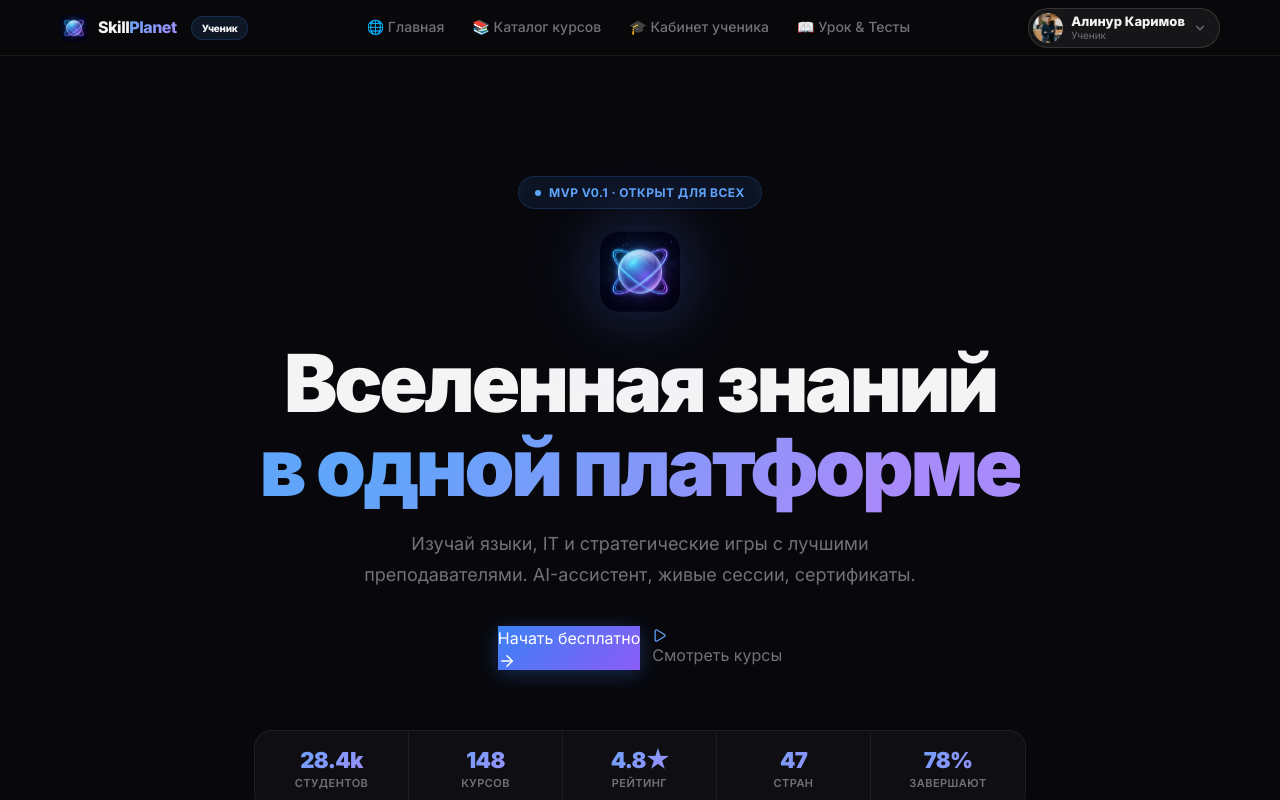
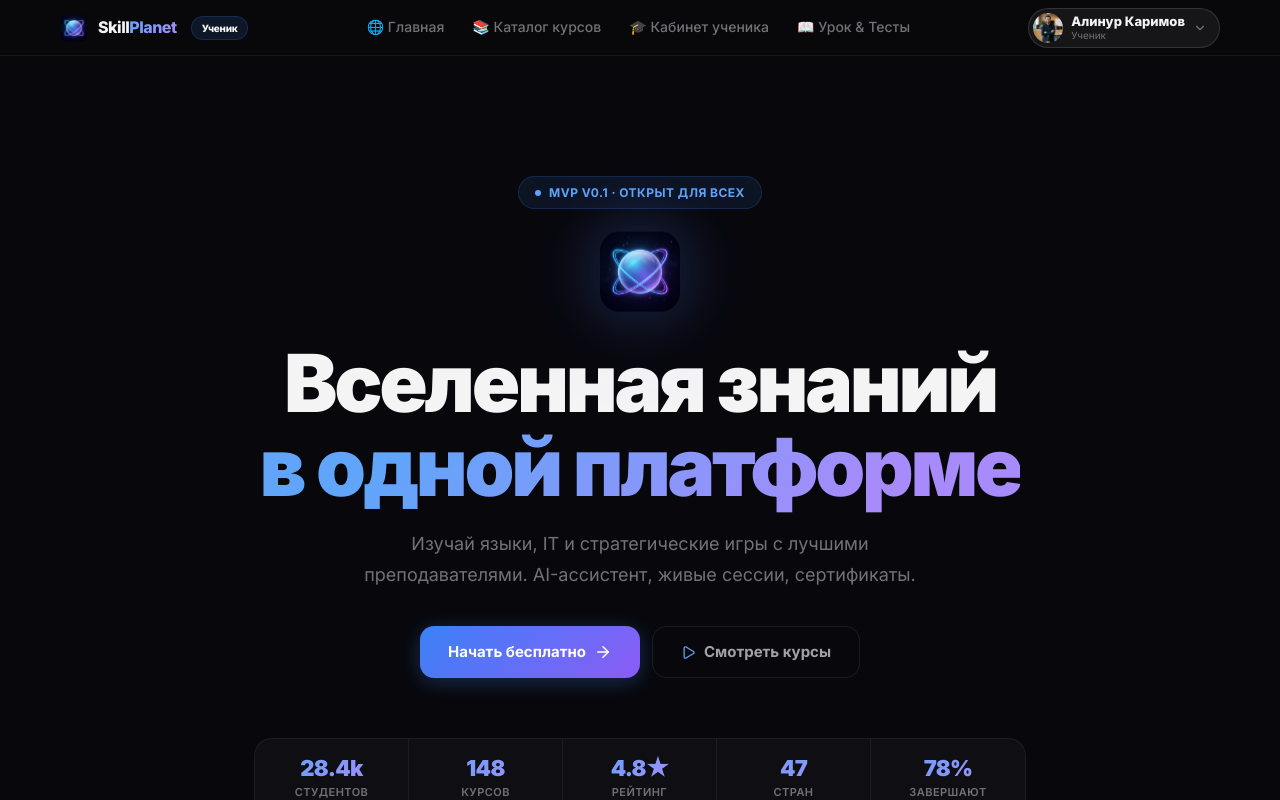
Before and after one commit to sadirov-dev/skill-planet, a React (Vite) app: page / in a window 1280 px wide. Both pictures are taken after a click on the button "🌐 Главная". Shown: the top 800 px of the page. Built offline with nearby package versions, Linux system fonts and the light colour scheme.

Commit message:
fix(landing): restore button styles on main landing page

```diff
--- a/src/pages/LandingPage.tsx
+++ b/src/pages/LandingPage.tsx
@@ -144,12 +144,11 @@ const LandingPage: React.FC<LandingPageProps> = ({ theme, onNavigate }) => {
 
           {/* CTAs */}
           <div className="fade-up-5" style={{ display: 'flex', flexWrap: 'wrap', gap: 12, justifyContent: 'center', marginBottom: 60 }}>
-            <button className="btn-primary" style={{ fontSize: 16 }} onClick={() => onNavigate('auth')}>
+            <button className="btn btn-lg btn-primary" onClick={() => onNavigate('auth')}>
               Начать бесплатно <ArrowRight size={18} />
             </button>
-            <button className="btn-secondary" onClick={() => onNavigate('catalog')} style={{ color: T.muted, borderColor: T.border }}>
-              <Play size={15} style={{ color: '#60a5fa' }} />
-              Смотреть курсы
+            <button className="btn btn-lg btn-ghost" onClick={() => onNavigate('catalog')}>
+              <Play size={15} style={{ color: '#60a5fa' }} /> Смотреть курсы
             </button>
           </div>
 
```
